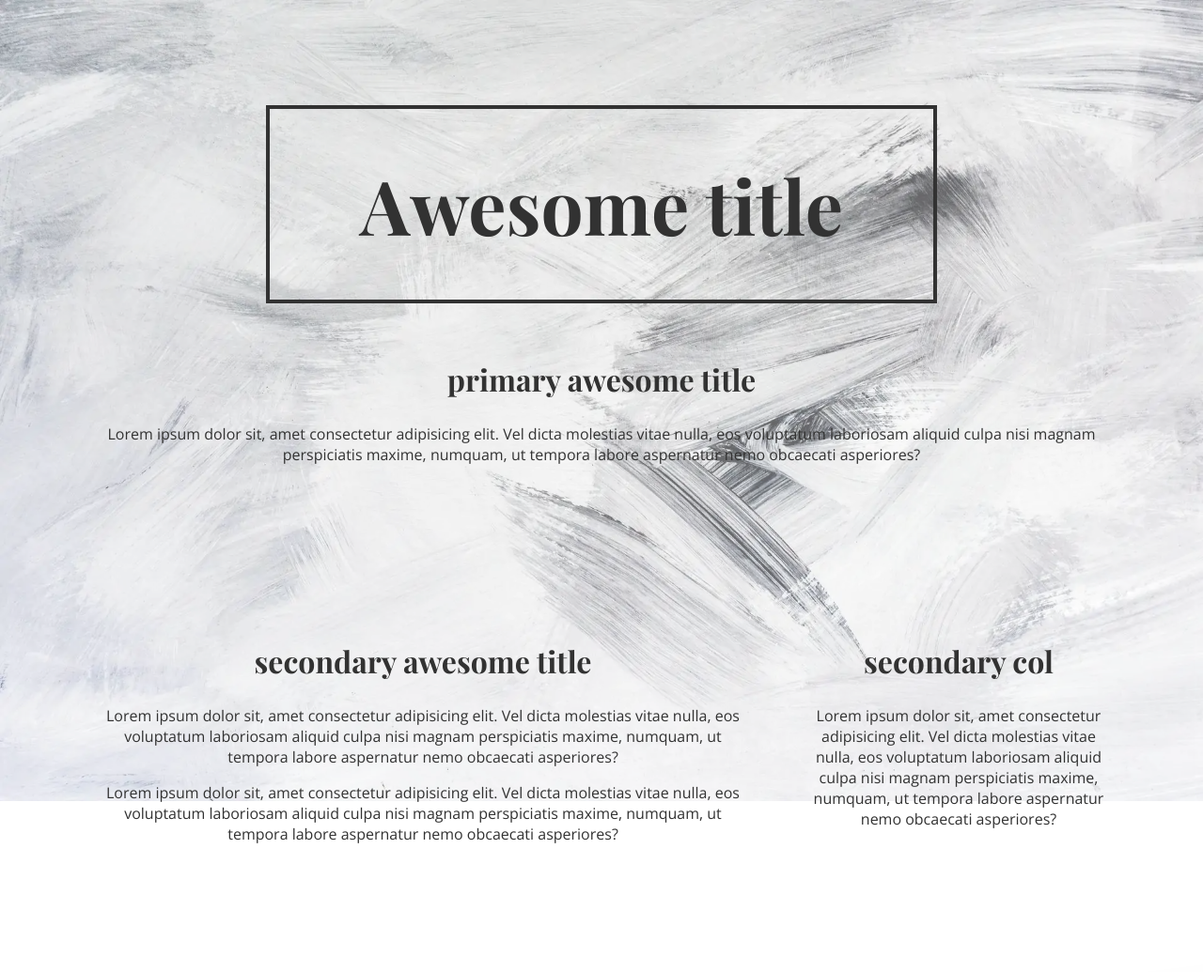
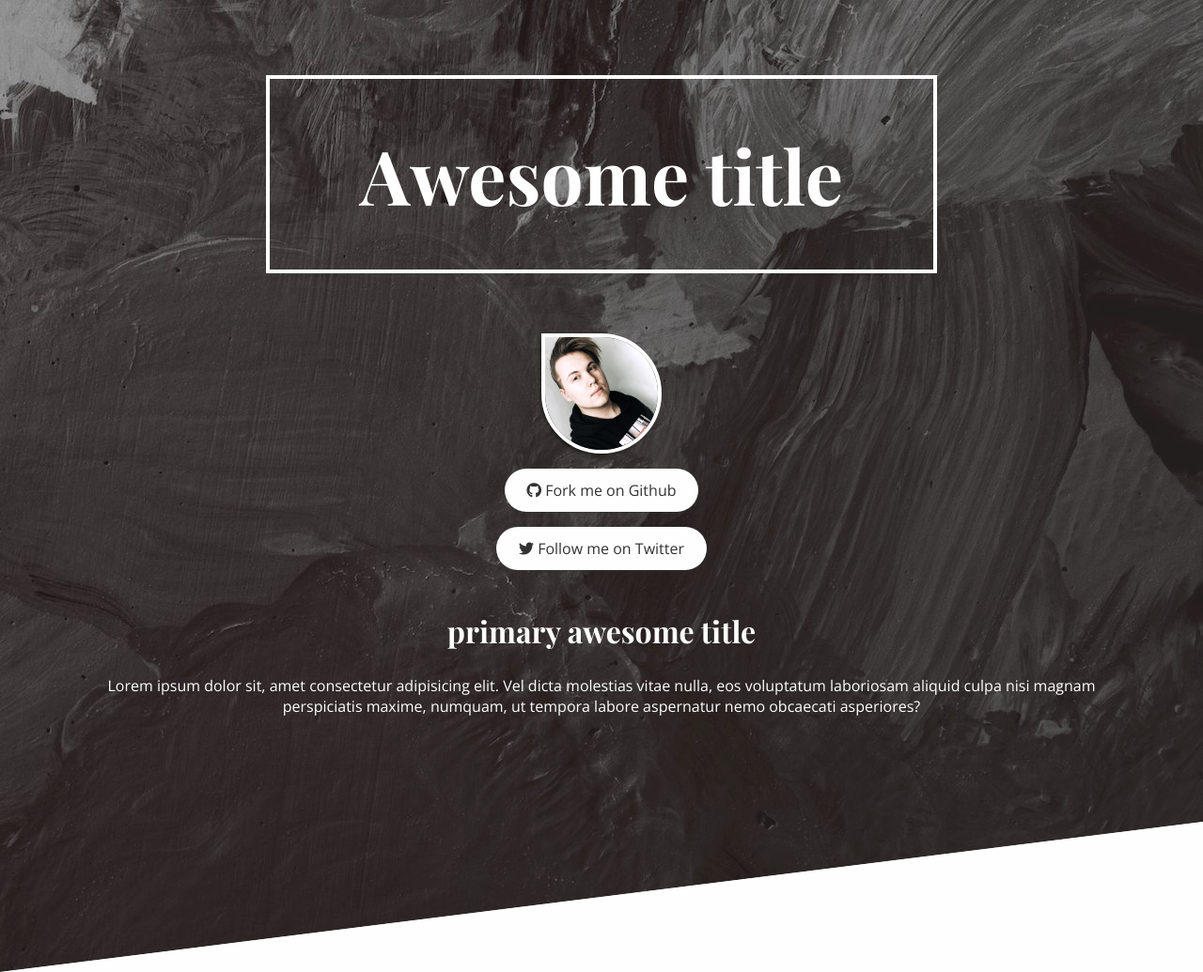
Before and after one commit to actualcactuar/myGithubLanding, a website built with webpack: page index.html in a window 1280 px wide. Shown: the top 1035 px of the page at 94% size. Built offline with nearby package versions, Linux system fonts and the light colour scheme.

Commit message:
layout updates & new build
added avatar and some links
updated layout

```diff
--- a/index.html
+++ b/index.html
@@ -8,6 +8,7 @@
     <!--Icons-->
     <link href="/assets/fa/css/fontawesome.min.css" rel="stylesheet">
     <link href="/assets/fa/css/light.min.css"  rel="stylesheet">
+    <link href="/assets/fa/css/brands.min.css"  rel="stylesheet">
 
     <!--Fonts-->
     <link  rel="stylesheet" href="https://fonts.googleapis.com/css?family=Open+Sans+Condensed:300|Open+Sans:300,400">
@@ -17,52 +18,25 @@
 </head>
 <body>
     <!--HTML here-->
-    <picture class="page-background">
-        <source type="image/webp" srcset="/assets/wallpapers/browser-white-paint.webp">
-        <img src="/assets/wallpapers/browser-white-paint.jpg">
-    </picture>
     <div class="container">
 
-        <div class="section">
-            <div class="section__header">
-                <h1 class="title-primary title-primary--border">Awesome title</h1>
-            </div>
+        <div class="section header section--clip">
+            <h1 class="title-primary title-primary--border">Awesome title</h1>
+
+            <img class="avatar" src="/assets/wallpapers/me.jpg" />
+            <a class="btn u-ripple" href="https://github.com/actualcactuar" target="_blank"><i class="fab fa-github"></i> Fork me on Github</a>
+            <a class="btn u-ripple" href="https://twitter.com/actualcactuar" target="_blank"><i class="fab fa-twitter"></i> Follow me on Twitter</a>
             <div class="row">
-                    <div class="col-break">
-
-                            <div class="u-text-center">
-                                <h2 class="title-secondary">primary awesome title</h2>
-                                <p>Lorem ipsum dolor sit, amet consectetur adipisicing elit. Vel dicta molestias vitae nulla, eos voluptatum laboriosam aliquid culpa nisi magnam perspiciatis maxime, numquam, ut tempora labore aspernatur nemo obcaecati asperiores?</p>
-                            </div>
-
-                    </div>
-                </div>
-
-
-        </div>
-
-
-        <div class="section">
-            <div class="row">
-                <div class="col-2-of-3">
+                <div class="col-break">
 
                         <div class="u-text-center">
-                            <h2 class="title-secondary">secondary awesome title</h2>
-                            <p>Lorem ipsum dolor sit, amet consectetur adipisicing elit. Vel dicta molestias vitae nulla, eos voluptatum laboriosam aliquid culpa nisi magnam perspiciatis maxime, numquam, ut tempora labore aspernatur nemo obcaecati asperiores?</p>
-                            <p>Lorem ipsum dolor sit, amet consectetur adipisicing elit. Vel dicta molestias vitae nulla, eos voluptatum laboriosam aliquid culpa nisi magnam perspiciatis maxime, numquam, ut tempora labore aspernatur nemo obcaecati asperiores?</p>
-                        </div>
-
-                </div>
-
-                <div class="col-1-of-3">
-
-                        <div class="u-text-center">
-                            <h2 class="title-secondary">secondary col</h2>
+                            <h2 class="title-secondary">primary awesome title</h2>
                             <p>Lorem ipsum dolor sit, amet consectetur adipisicing elit. Vel dicta molestias vitae nulla, eos voluptatum laboriosam aliquid culpa nisi magnam perspiciatis maxime, numquam, ut tempora labore aspernatur nemo obcaecati asperiores?</p>
                         </div>
 
                 </div>
             </div>
+
         </div>
 
         <div class="section section__light section--clip">
@@ -95,7 +69,7 @@
             <button class="u-ripple icon-btn" trigger-for="sample-theme-switch">
                 <div class="btn__levels">
                     <div class="btn__level--first">
-                        <i class="fal fa-ellipsis-v-alt fa-fw"></i>
+                        <i class="fal fa-palette fa-fw"></i>
                     </div>
                     <div class="btn__level--second">
                         <i class="fal fa-times fa-fw"></i>
@@ -120,19 +94,44 @@
             </div>
         </div>
 
+        <div class="section section__light section--clip">
+            <div class="row">
+                <div class="col-1-of-3">
+                    <div class="u-text-center">
+                        <h2 class="title-secondary">50:50 col</h2>
+                        <p>Lorem ipsum dolor sit, amet consectetur adipisicing elit. Vel dicta molestias vitae nulla, eos voluptatum laboriosam aliquid culpa nisi magnam perspiciatis maxime, numquam, ut tempora labore aspernatur nemo obcaecati asperiores?</p>
+                        <p>Lorem ipsum dolor sit, amet consectetur adipisicing elit. Vel dicta molestias vitae nulla, eos voluptatum laboriosam aliquid culpa nisi magnam perspiciatis maxime, numquam, ut tempora labore aspernatur nemo obcaecati asperiores?</p>
+                    </div>
+                </div>
+                <div class="col-1-of-3">
+                    <div class="u-text-center">
+                        <h2 class="title-secondary">50:50 col</h2>
+                        <p>Lorem ipsum dolor sit, amet consectetur adipisicing elit. Vel dicta molestias vitae nulla, eos voluptatum laboriosam aliquid culpa nisi magnam perspiciatis maxime, numquam, ut tempora labore aspernatur nemo obcaecati asperiores?</p>
+                    </div>
+                </div>
+                <div class="col-1-of-3">
+                    <div class="u-text-center">
+                        <h2 class="title-secondary">50:50 col</h2>
+                        <p>Lorem ipsum dolor sit, amet consectetur adipisicing elit. Vel dicta molestias vitae nulla, eos voluptatum laboriosam aliquid culpa nisi magnam perspiciatis maxime, numquam, ut tempora labore aspernatur nemo obcaecati asperiores?</p>
+                    </div>
+                </div>
+            </div>
+        </div>
+
         <div class="section footer">
 
                 <div class="row">
-                    <div class="col-1-of-3">
+                    <div class="col-break">
 
                             <div class="u-text-center">
-                                <h2 class="title-secondary title-secondary--border">secondary awesome title</h2>
+                                <h2 class="title-secondary title-secondary--border">Get in touch!</h2>
+
                                 <p class="first-letter">Lorem ipsum dolor sit, amet consectetur adipisicing elit. Vel dicta molestias vitae nulla, eos voluptatum laboriosam aliquid culpa nisi magnam perspiciatis maxime, numquam, ut tempora labore aspernatur nemo obcaecati asperiores?</p>
-                                <p class="u-text-left">Lorem ipsum dolor sit, amet consectetur adipisicing elit. Vel dicta molestias vitae nulla, eos voluptatum laboriosam aliquid culpa nisi magnam perspiciatis maxime, numquam, ut tempora labore aspernatur nemo obcaecati asperiores?</p>
                             </div>
 
                     </div>
                 </div>
+
 
                 <div class="row">
                     <div class="col-break">
--- a/src/styles/abstracts/_extends.scss
+++ b/src/styles/abstracts/_extends.scss
@@ -4,6 +4,7 @@
     border: none;
     outline: none;
     cursor: pointer;
+    box-shadow: 0px 2px 4px -2px;
 }
 
 %ripple-core{
--- a/src/styles/components/_button.scss
+++ b/src/styles/components/_button.scss
@@ -37,3 +37,12 @@
         }
     }
 }
+
+a.btn{
+    text-decoration: none;
+
+    &:hover{
+        text-decoration: underline;
+        text-underline-position: under;
+    }
+}
--- a/src/styles/components/_section.scss
+++ b/src/styles/components/_section.scss
@@ -41,7 +41,7 @@
     }
 
     &.footer{
-        background-image:linear-gradient(90deg, rgba($color-black,0.4),rgba($color-black,0.6)), url("/assets/wallpapers/browser-black-paint.jpg");
+        background-image:linear-gradient(90deg, rgba($color-black,0.4),rgba($color-black,0.6));
         background-image: var(--theme-footer-bg-default);
         min-height: calc(50vh + 10rem);
         color:$color-white;
@@ -50,6 +50,15 @@
         @supports (clip-path:$section-clip){
             padding-top:10rem;
         }
+    }
+
+    &.header{
+        background-image:linear-gradient(90deg, rgba($color-black,0.4),rgba($color-black,0.6));
+        background-image: var(--theme-footer-bg-default);
+        color:$color-white;
+        margin-top: 0;
+        padding-top: 5rem;
+        clip-path: polygon(0 0rem, 100% 0, 100% calc(100% - 10rem), 0 100%);
     }
 }
 
--- a/src/styles/pages/_landing.scss
+++ b/src/styles/pages/_landing.scss
@@ -1,5 +1,4 @@
 .container{
-    background-color: rgba($color-white,0.4);
     box-sizing: border-box;
     background-size: cover;
     background-position: center center;
@@ -10,19 +9,11 @@
     z-index: 1;
 }
 
-.page-background{
-    z-index: -1;
-    position: fixed;
-    top: 0;
-    left: 0;
-    right: 0;
-    min-height: 100vh;
-    height: auto;
-    overflow: hidden;
-    img {
-        min-height: 100vh;
-        width: auto;
-        height: 100%;
-        max-width: 100vw;
-    }
+.avatar{
+    width: 8rem;
+    height:8rem;
+    margin-top:4rem;
+    border-radius: 0 50% 50% 50%;
+    border: 4px solid #fefefe;
+    box-shadow: -2px 3px 5px -3px #000;
 }
```
Also changed, not shown: assets/wallpapers/me.jpg (added), dist/main.css.
